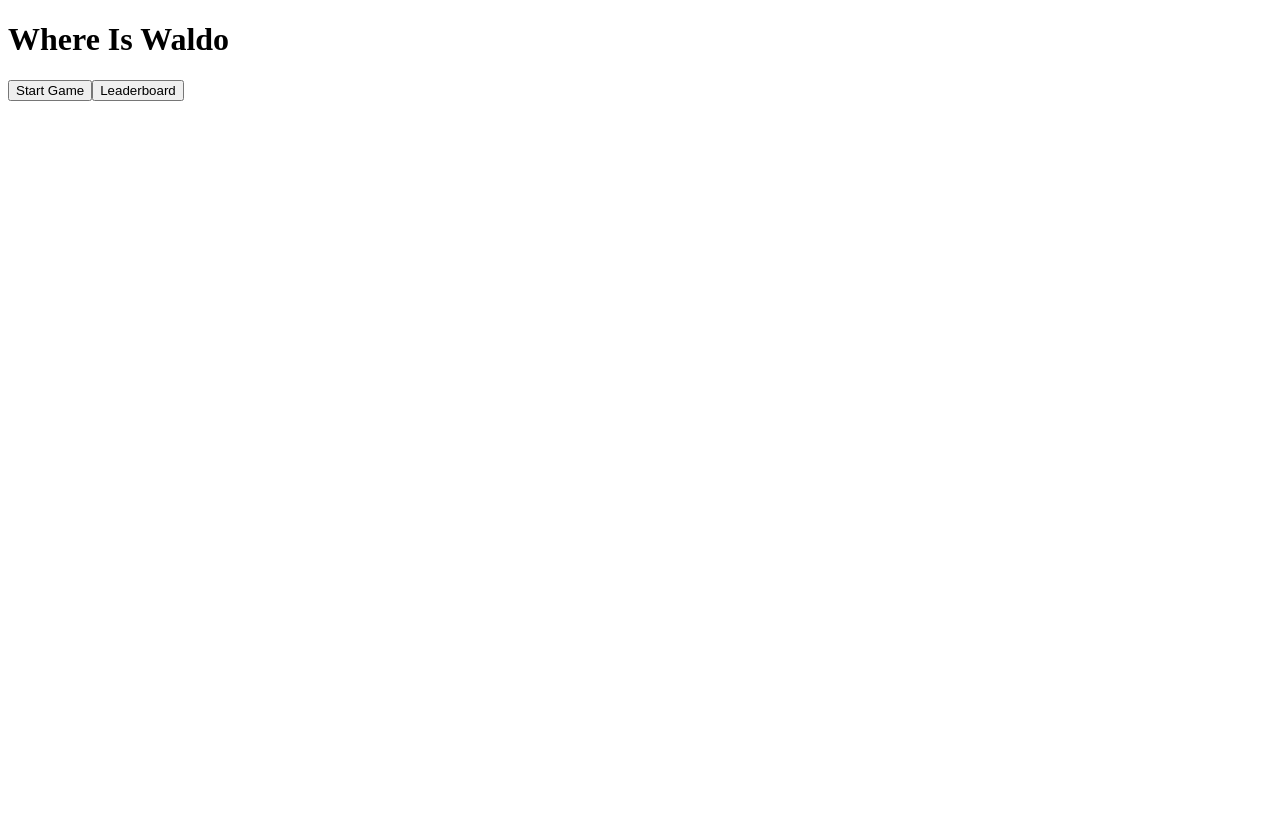
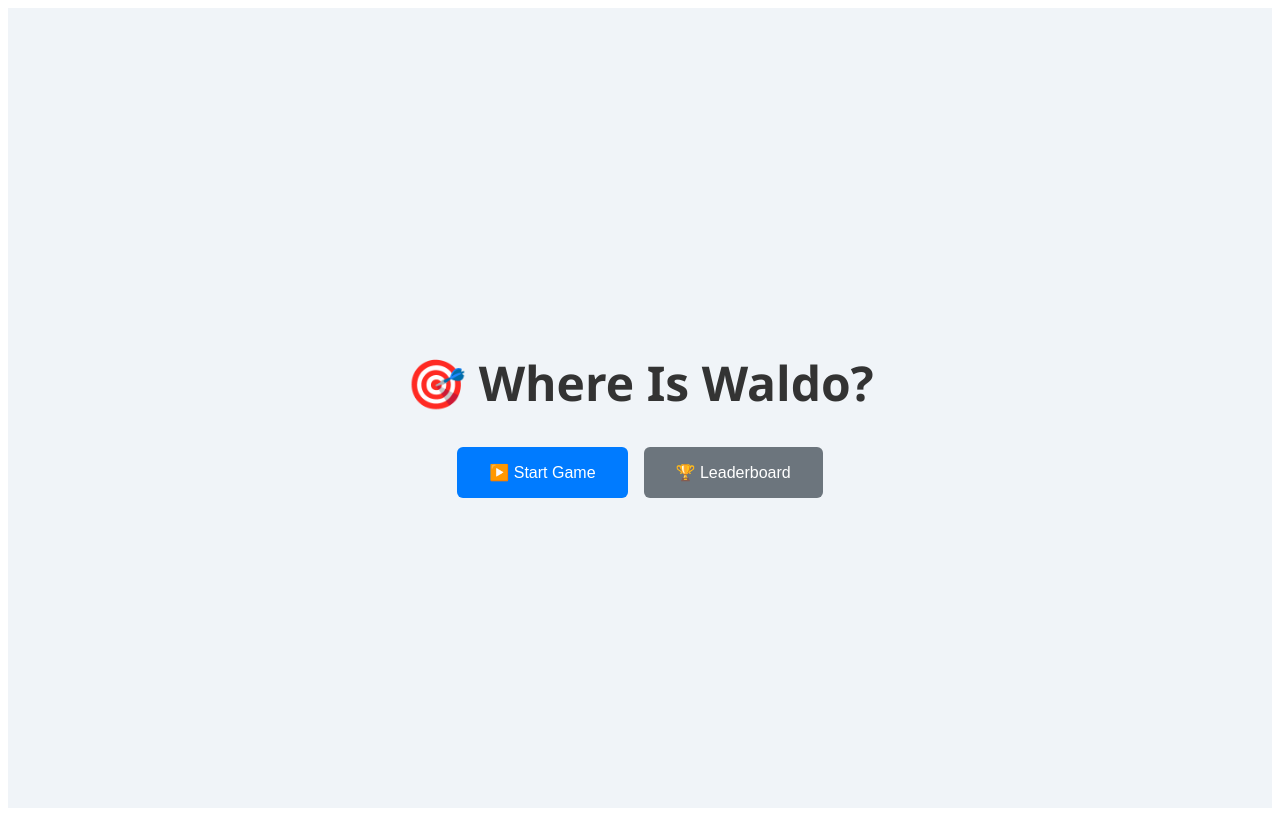
Before and after one commit to MarkoMTP/Where-Is-Waldo, a React (Vite) app in the folder client/: page / in a window 1280 px wide. Built offline with nearby package versions, Linux system fonts and the light colour scheme.

Commit message:
edited components

```diff
--- a/client/src/components/LeaderBoard.jsx
+++ b/client/src/components/LeaderBoard.jsx
@@ -1,16 +1,16 @@
 import { useEffect, useState } from "react";
+import { useNavigate } from "react-router-dom";
 import api from "../../api";
 
 export default function Leaderboard() {
   const [players, setPlayers] = useState([]);
+  const navigate = useNavigate();
 
   useEffect(() => {
     async function fetchLeaderboard() {
       try {
-        const response = await api.get("/leaderboard"); // Adjust the URL if needed
-
+        const response = await api.get("/leaderboard");
         const sorted = response.data.sort((a, b) => a.time - b.time);
-
         setPlayers(sorted);
       } catch (err) {
         console.error("Failed to load leaderboard:", err);
@@ -22,31 +22,38 @@ export default function Leaderboard() {
 
   return (
     <div style={containerStyle}>
-      <h1>🏆 Leaderboard 🏆</h1>
+      <h1 style={headingStyle}>🏆 Leaderboard 🏆</h1>
+
       <table style={tableStyle}>
         <thead>
           <tr>
-            <th>Position</th>
-            <th>Player Name</th>
-            <th>Time (seconds)</th>
+            <th style={thTdStyle}>Position</th>
+            <th style={thTdStyle}>Player Name</th>
+            <th style={thTdStyle}>Time (seconds)</th>
           </tr>
         </thead>
         <tbody>
           {players.length > 0 ? (
             players.map((player, index) => (
               <tr key={player.id}>
-                <td>{index + 1}</td>
-                <td>{player.name}</td>
-                <td>{player.time}</td>
+                <td style={thTdStyle}>{index + 1}</td>
+                <td style={thTdStyle}>{player.name}</td>
+                <td style={thTdStyle}>{player.time}</td>
               </tr>
             ))
           ) : (
             <tr>
-              <td colSpan="3">No players found</td>
+              <td colSpan="3" style={thTdStyle}>
+                No players found
+              </td>
             </tr>
           )}
         </tbody>
       </table>
+
+      <button style={buttonStyle} onClick={() => navigate("/")}>
+        ⬅ Back to Home
+      </button>
     </div>
   );
 }
@@ -54,12 +61,43 @@ export default function Leaderboard() {
 const containerStyle = {
   padding: "2rem",
   textAlign: "center",
+  backgroundColor: "#f7f9fc",
+  minHeight: "100vh",
+  fontFamily: "Segoe UI, sans-serif",
+};
+
+const headingStyle = {
+  fontSize: "2.5rem",
+  marginBottom: "1.5rem",
+  color: "#333",
 };
 
 const tableStyle = {
   margin: "0 auto",
   borderCollapse: "collapse",
-  width: "80%",
+  width: "90%",
   maxWidth: "600px",
+  backgroundColor: "#fff",
+  boxShadow: "0 4px 12px rgba(0,0,0,0.1)",
+  borderRadius: "8px",
+  overflow: "hidden",
+};
+
+const thTdStyle = {
   border: "1px solid #ddd",
+  padding: "12px",
+  textAlign: "center",
+  fontSize: "1rem",
 };
+
+const buttonStyle = {
+  marginTop: "2rem",
+  padding: "0.75rem 1.5rem",
+  backgroundColor: "#007bff",
+  color: "#fff",
+  border: "none",
+  borderRadius: "6px",
+  cursor: "pointer",
+  fontSize: "1rem",
+  transition: "background-color 0.3s ease",
+};
--- a/client/src/components/StartPage.jsx
+++ b/client/src/components/StartPage.jsx
@@ -5,11 +5,52 @@ export default function StartPage() {
   const navigate = useNavigate();
 
   return (
-    <div>
-      <h1>Where Is Waldo</h1>
-      <button onClick={() => startBtnHandler(navigate)}>Start Game</button>
+    <div style={containerStyle}>
+      <h1 style={titleStyle}>🎯 Where Is Waldo?</h1>
 
-      {<button onClick={() => navigate("/leaderboard")}>Leaderboard</button>}
+      <div style={buttonGroupStyle}>
+        <button style={buttonStyle} onClick={() => startBtnHandler(navigate)}>
+          ▶️ Start Game
+        </button>
+        <button
+          style={{ ...buttonStyle, backgroundColor: "#6c757d" }}
+          onClick={() => navigate("/leaderboard")}
+        >
+          🏆 Leaderboard
+        </button>
+      </div>
     </div>
   );
 }
+
+const containerStyle = {
+  height: "100vh",
+  display: "flex",
+  flexDirection: "column",
+  justifyContent: "center",
+  alignItems: "center",
+  backgroundColor: "#f0f4f8",
+  fontFamily: "Segoe UI, sans-serif",
+};
+
+const titleStyle = {
+  fontSize: "3rem",
+  marginBottom: "2rem",
+  color: "#333",
+};
+
+const buttonGroupStyle = {
+  display: "flex",
+  gap: "1rem",
+};
+
+const buttonStyle = {
+  padding: "1rem 2rem",
+  fontSize: "1rem",
+  backgroundColor: "#007bff",
+  color: "white",
+  border: "none",
+  borderRadius: "6px",
+  cursor: "pointer",
+  transition: "background-color 0.3s ease",
+};
```
Also changed, not shown: 1 other file (tests, documents, lock files or other folders).
